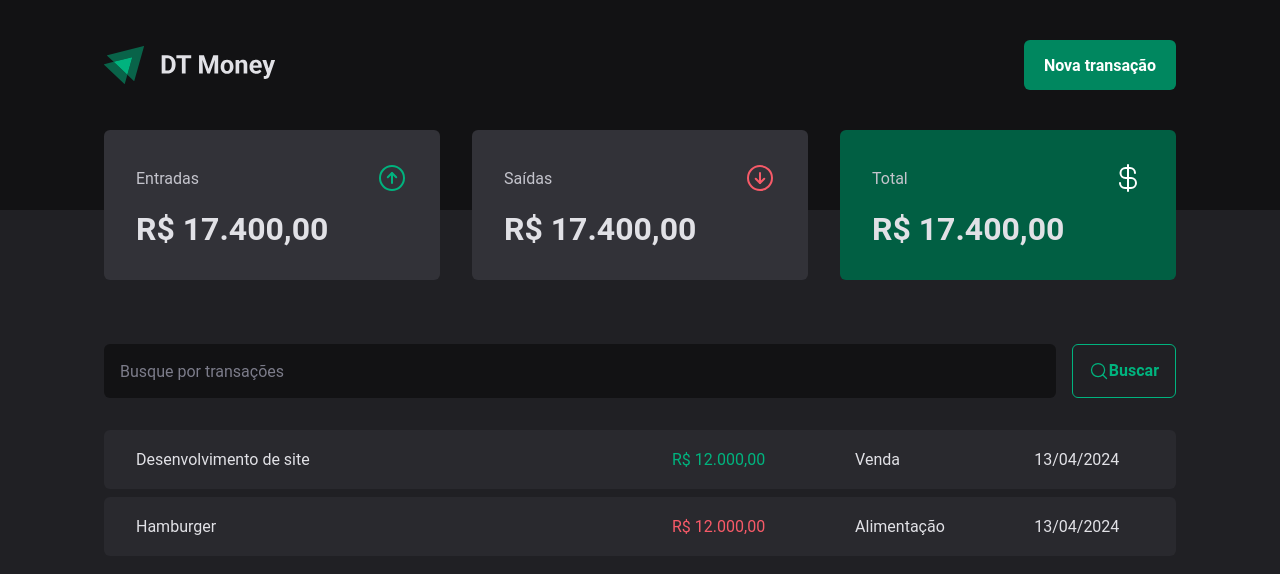
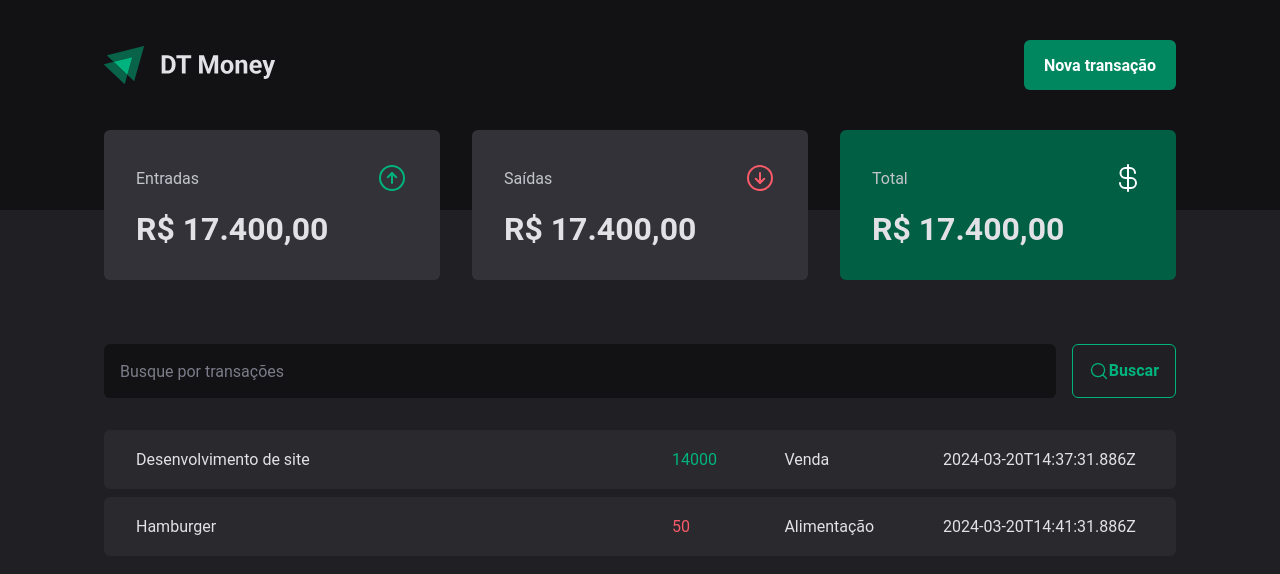
Before and after one commit to marcos-de-melo/03-dt-money, a React app: page / in a window 1280 px wide. Shown: the top 574 px of the page. Built offline with nearby package versions, Linux system fonts and the light colour scheme; data requests are answered from the project's data file; the HTML template or start-up script is replaced by a standard one.

Commit message:
Criando contexto de transações

```diff
--- a/src/pages/Transactions/index.tsx
+++ b/src/pages/Transactions/index.tsx
@@ -1,3 +1,4 @@
+import { useEffect, useState } from "react";
 import { Header } from "../../components/Header";
 import { Summary } from "../../components/Summary";
 import { SearchForm } from "./components/SearchForm";
@@ -7,33 +8,49 @@
   TransactionsTable,
 } from "./styles";
 
+interface Transaction {
+  id: number;
+  description: string;
+  type: "income" | "outcome";
+  price: number;
+  category: string;
+  createdAt: string;
+}
+
 export function Transactions() {
+  const [transactions, setTransactions] = useState<Transaction[]>([]);
+  async function loadTransactions() {
+    const response = await fetch("http://localhost:3000/transactions");
+    const data = await response.json();
+    setTransactions(data);
+  }
+  useEffect(() => {
+    loadTransactions();
+  }, []);
   return (
     <div>
       <Header />
       <Summary />
 
       <TransactionsContainer>
-
-        <SearchForm/>
+        <SearchForm />
         <TransactionsTable>
           <tbody>
-            <tr>
-              <td width="50%">Desenvolvimento de site</td>
-              <td>
-                <PriceHighLight variant="income">R$ 12.000,00</PriceHighLight>
-              </td>
-              <td>Venda</td>
-              <td>13/04/2024</td>
-            </tr>
-            <tr>
-              <td width="50%">Hamburger</td>
-              <td>
-                <PriceHighLight variant="outcome">R$ 12.000,00</PriceHighLight>
-              </td>
-              <td>Alimentação</td>
-              <td>13/04/2024</td>
-            </tr>
+            {transactions.map((transaction) => {
+              return (
+                <tr key={transaction.id}>
+                  <td width="50%">{transaction.description}</td>
+                  <td>
+                    <PriceHighLight variant={transaction.type}>
+                      {transaction.price}
+                    </PriceHighLight>
+                  </td>
+                  <td>{transaction.category}</td>
+                  <td>{transaction.createdAt}</td>
+                </tr>
+              );
+            })}
+
 
           </tbody>
         </TransactionsTable>
```
